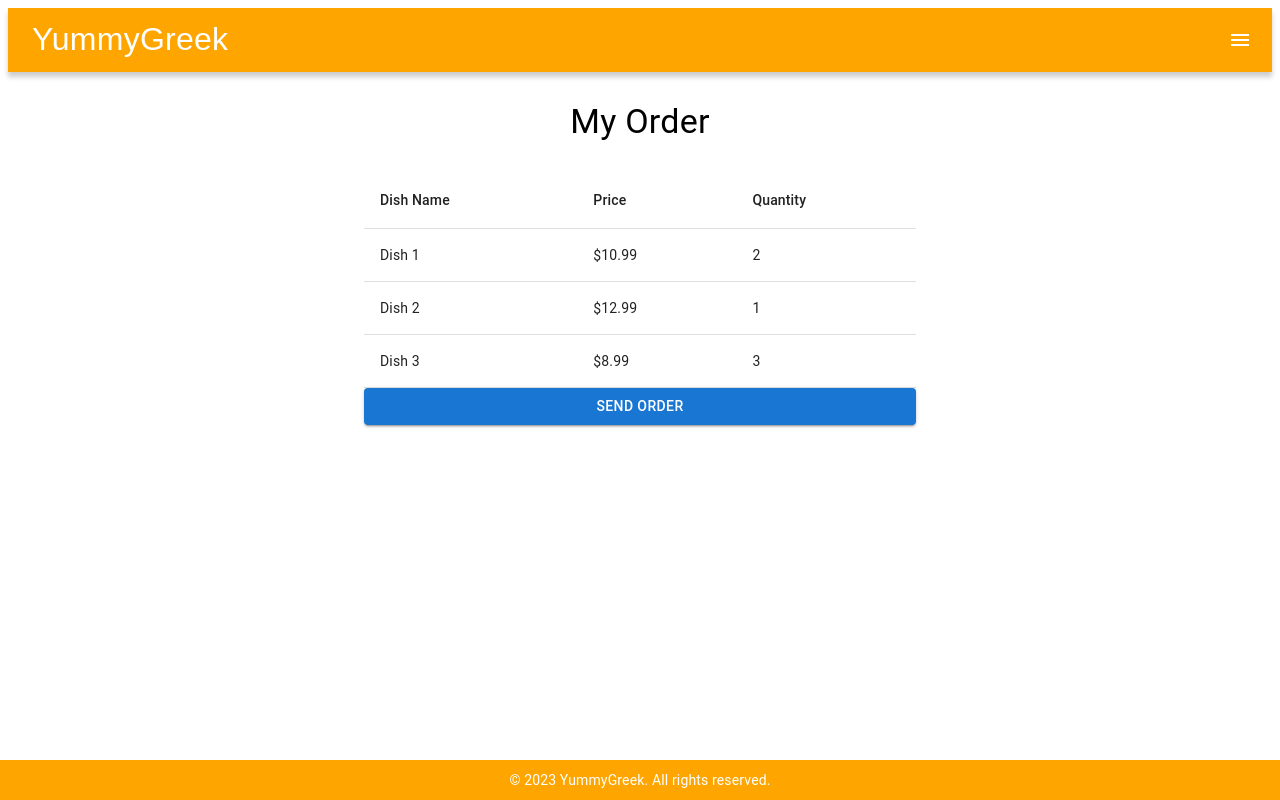
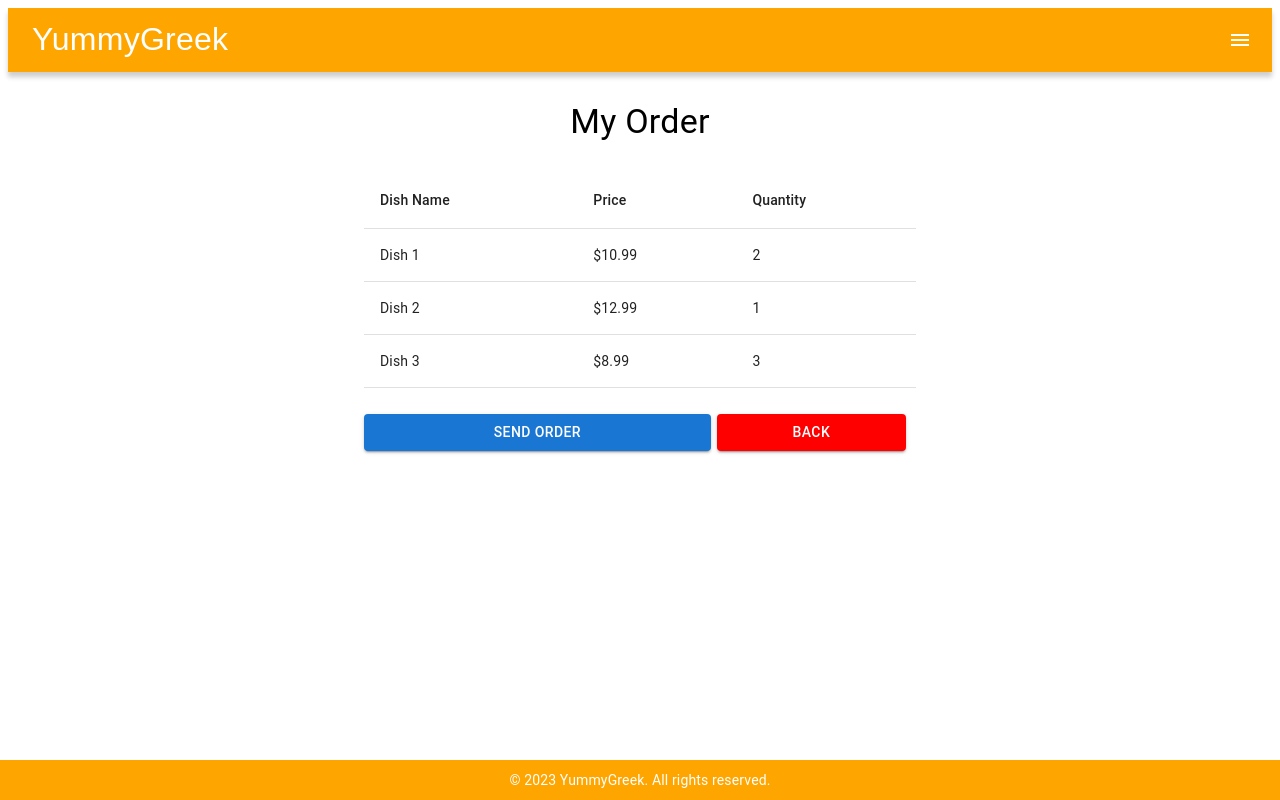
Before and after one commit to PanagiotisVard/YummyGreek, a React (Create React App) app in the folder frontend/: page /order in a window 1280 px wide. Built offline with nearby package versions, Linux system fonts and the light colour scheme; a web font is replaced by a local one.

Commit message:
Order Page with static data

```diff
--- a/frontend/src/Pages/OrderPage/OrderPage.js
+++ b/frontend/src/Pages/OrderPage/OrderPage.js
@@ -2,13 +2,32 @@ import React from 'react';
 import Header from "../Header/Header";
 import Footer from '../Footer/Footer';
 import { Container, Typography, Table, TableContainer, TableHead, TableRow, TableCell, TableBody, Button } from '@mui/material';
+import { Link } from 'react-router-dom';
 
 const centerTextStyles = {
   display: 'flex',
   justifyContent: 'center',
   alignItems: 'center',
-  minHeight: '100px', // You can adjust the height as needed
+  minHeight: '100px',
 };
+
+const buttonsContainerStyles = {
+  display: 'flex',
+  alignItems: 'center',
+  marginTop: '16px',
+};
+
+const sendOrderButtonStyles = {
+  flex: 2, // Takes 2 times the space compared to the "BACK" button
+  marginRight: '8px', // Adjust the spacing between buttons
+};
+
+const backButtonStyles = {
+  flex: 1,
+  marginLeft: '8px',
+  marginTop: '20px', // Adjust the marginTop as needed
+};
+
 
 function Order() {
   // Sample data for dishes
@@ -53,14 +72,27 @@ function Order() {
             </TableBody>
           </Table>
         </TableContainer>
+        <div style={buttonsContainerStyles}>
+          {/* SEND ORDER button */}
           <Button
             variant="contained"
             color="primary"
             onClick={handleSendOrder}
-          fullWidth
+            style={sendOrderButtonStyles}
           >
             SEND ORDER
           </Button>
+          {/* BACK button */}
+          <Button
+            component={Link}
+            to="/"
+            variant="contained"
+            className="back-button"
+            style={backButtonStyles}
+          >
+            BACK
+          </Button>
+        </div>
       </Container>
       <Footer />
     </div>
```
Lines whose indentation alone changed are shown as unchanged.
